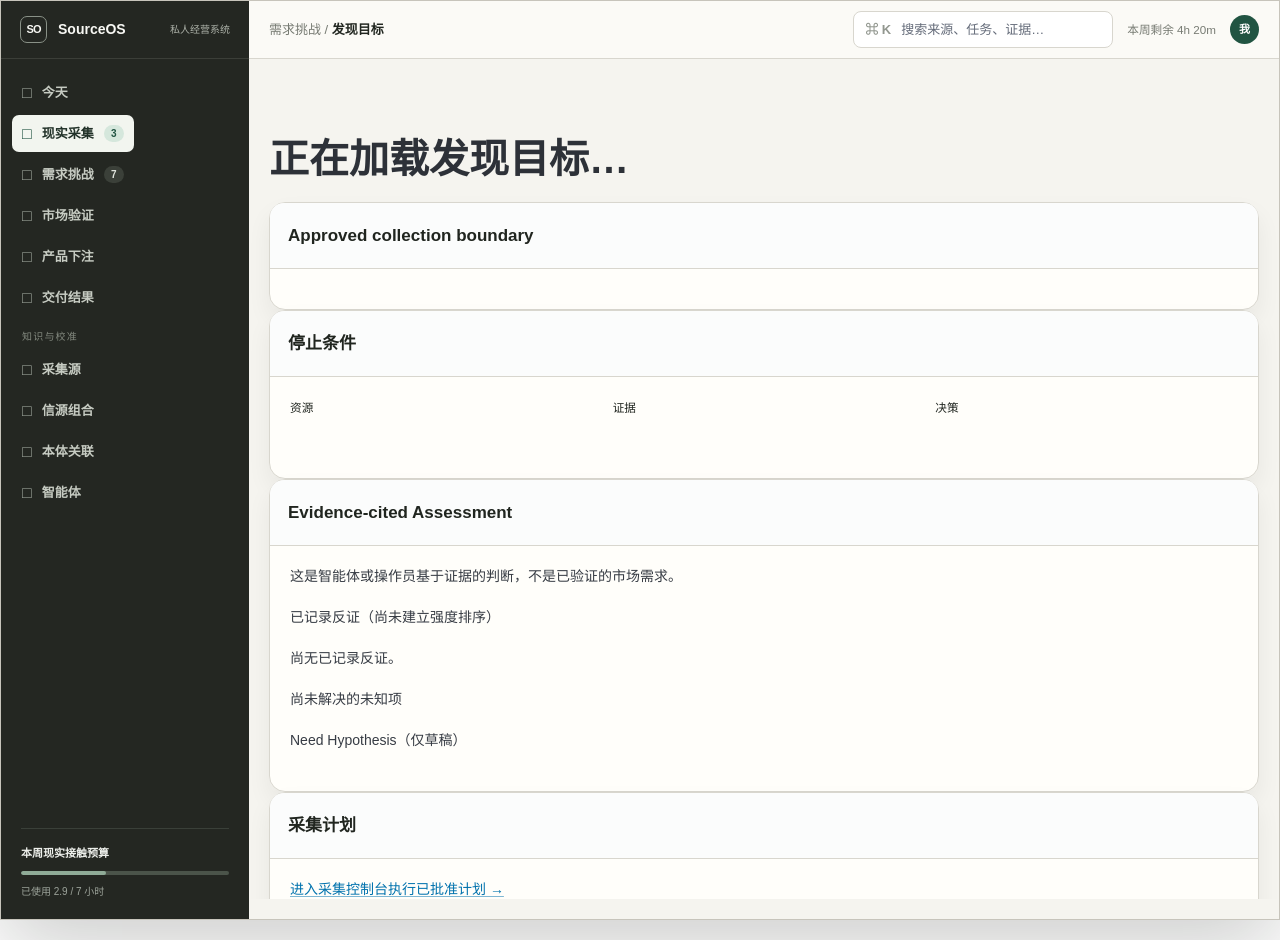
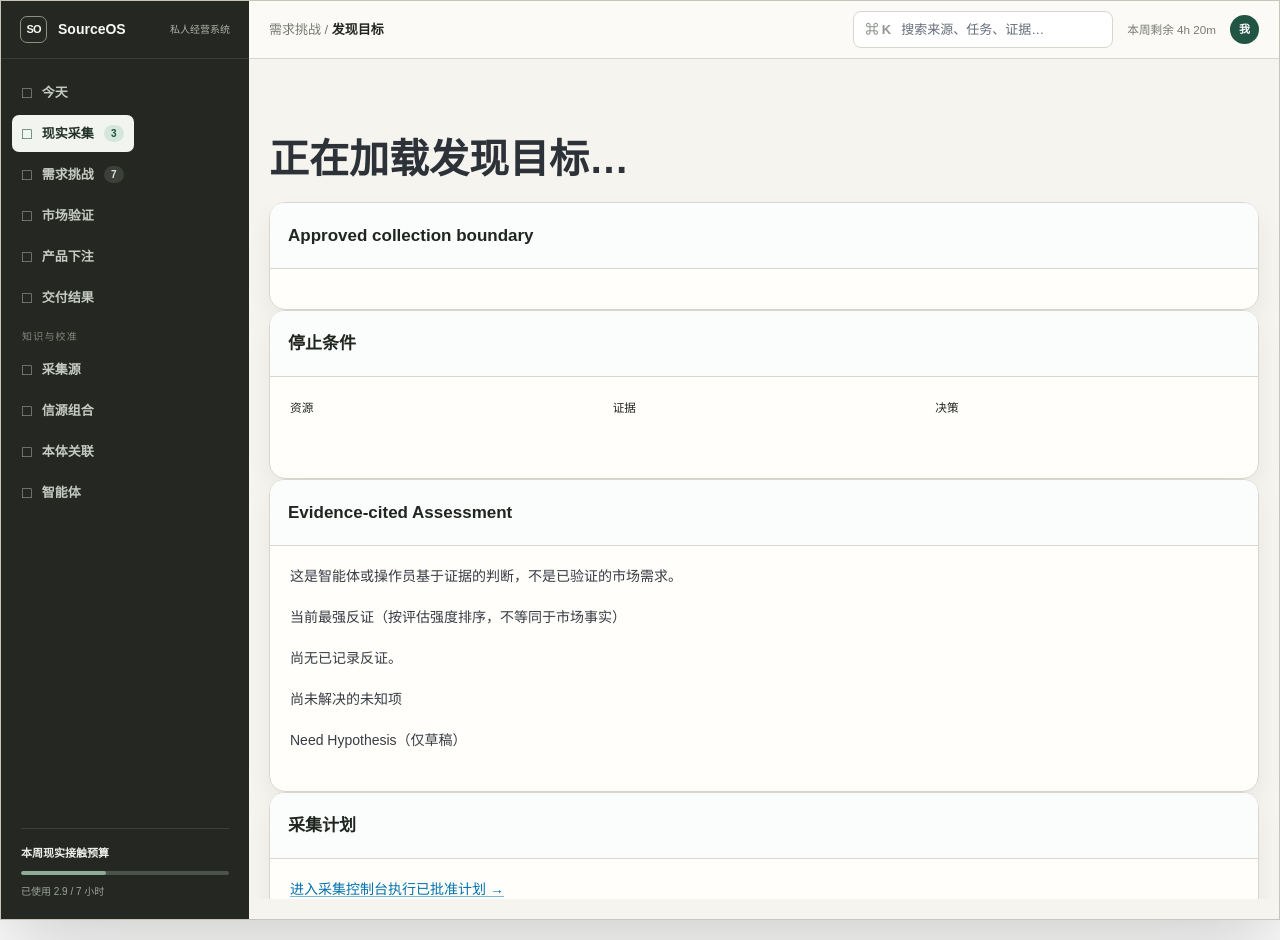
Before and after one commit to zeropclab/source-os, a FastAPI app: template apps/web/templates/objectives/workspace.html in a window 1280 px wide. Shown: the top 940 px of the page. Run offline with FastAPI, Linux system fonts and the light colour scheme; the template is opened without the code that fills it: most values are stand-ins (such as "Sample title", 1, 10 or a date in 2020); some libraries are stand-ins or nearby versions.

Commit message:
feat(discovery): rank counterevidence explicitly

```diff
--- a/apps/api/schemas/discovery_objective.py
+++ b/apps/api/schemas/discovery_objective.py
@@ -182,6 +182,7 @@ class DiscoveryAssessmentCreate(BaseModel):
     unknowns: list[NonEmptyText] = Field(default_factory=list)
     coverage_gaps: list[NonEmptyText] = Field(default_factory=list)
     recommendation: NonEmptyText | None = None
+    evidence_strength: Literal["unknown", "weak", "moderate", "strong"] = "unknown"
 
 
 class DiscoveryAssessmentResponse(DiscoveryAssessmentCreate):
--- a/apps/web/templates/objectives/workspace.html
+++ b/apps/web/templates/objectives/workspace.html
@@ -28,7 +28,7 @@
         <header><strong>Evidence-cited Assessment</strong></header>
         <p>这是智能体或操作员基于证据的判断，不是已验证的市场需求。</p>
         <ul id="assessments"></ul>
-        <p>已记录反证（尚未建立强度排序）</p>
+        <p>当前最强反证（按评估强度排序，不等同于市场事实）</p>
         <p id="strongest-counterevidence">尚无已记录反证。</p>
         <p>尚未解决的未知项</p>
         <ul id="assessment-unknowns"></ul>
@@ -126,9 +126,12 @@
             '#assessments',
             workspace.assessments.map((assessment) => `${assessment.kind}: ${assessment.statement} · 引用：${assessment.evidence_ids.join(', ') || assessment.assessment_ids.join(', ')}`),
         );
-        const counterevidence = workspace.assessments.find((assessment) => assessment.kind === 'counterevidence');
+        const strengthRank = {unknown: 0, weak: 1, moderate: 2, strong: 3};
+        const counterevidence = workspace.assessments
+            .filter((assessment) => assessment.kind === 'counterevidence')
+            .sort((left, right) => strengthRank[right.evidence_strength] - strengthRank[left.evidence_strength])[0];
         document.querySelector('#strongest-counterevidence').textContent = counterevidence
-            ? `${counterevidence.statement} · 引用：${counterevidence.evidence_ids.join(', ')}`
+            ? `${counterevidence.statement} · 评估强度：${counterevidence.evidence_strength} · 引用：${counterevidence.evidence_ids.join(', ')}`
             : '尚无已记录反证。';
         renderList(
             '#assessment-unknowns',
```
Also changed, not shown: tests/api/test_discovery_assessments.py (+2 -0 lines), packages/storage/migrations/versions/f1e2d3c4b506_add_assessment_strength.py (added), packages/storage/models/discovery_assessment.py.
